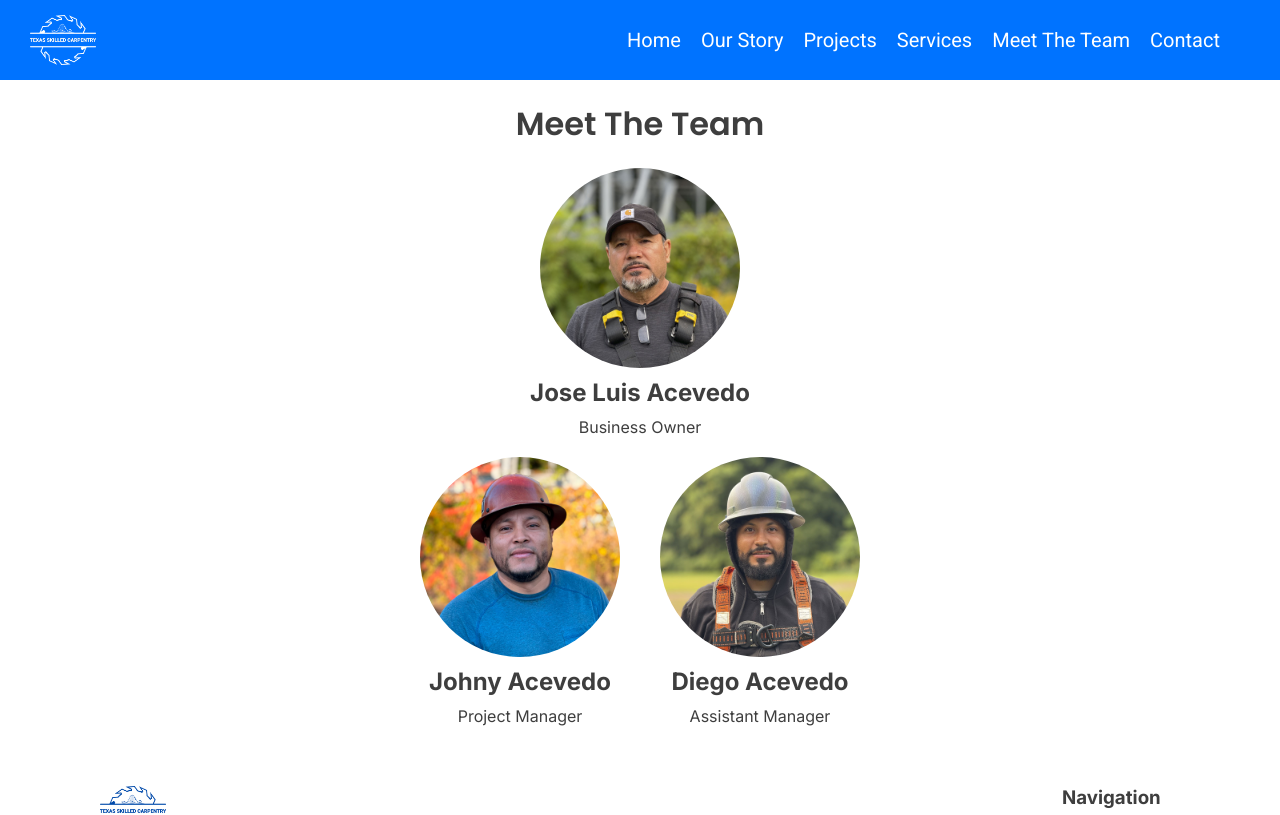
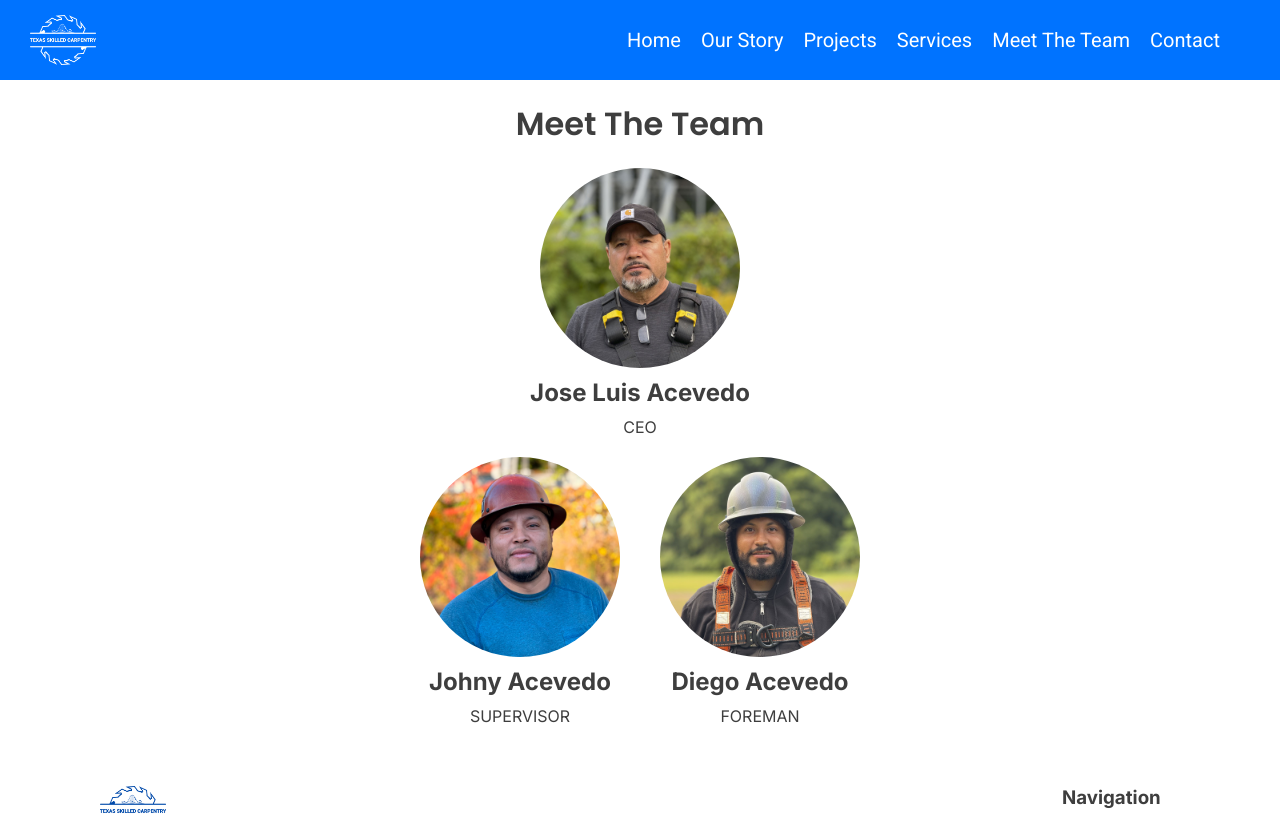
Before and after one commit to tscarpentryapp/TSCApp, a Next.js app: page /meet-the-team in a window 1280 px wide. Shown: the top 815 px of the page. Built offline with nearby package versions, Linux system fonts and the light colour scheme.

Commit message:
Actualicé los terminos

```diff
--- a/pages/meet-the-team/index.js
+++ b/pages/meet-the-team/index.js
@@ -32,18 +32,18 @@ export default function MeetTheTeam() {
             <div className='TeamMemberCard'>
               <img id='ceo-image' src='/assets/ceo_2.jpg' />
               <h2>Jose Luis Acevedo</h2>
-              <p>Business Owner</p>
+              <p>CEO</p>
             </div>
             <div className='TeamMemberContainer'>
               <div className='TeamMemberCard'>
                 <img id='ceo-image' src='/assets/johnny2.png' />
                 <h2>Johny Acevedo</h2>
-                <p>Project Manager</p>
+                <p>SUPERVISOR</p>
               </div>
               <div className='TeamMemberCard'>
                 <img id='ceo-image' src='/assets/diego.jpg' />
                 <h2>Diego Acevedo</h2>
-                <p>Assistant Manager</p>
+                <p>FOREMAN</p>
               </div>
             </div>
           </div>
```
